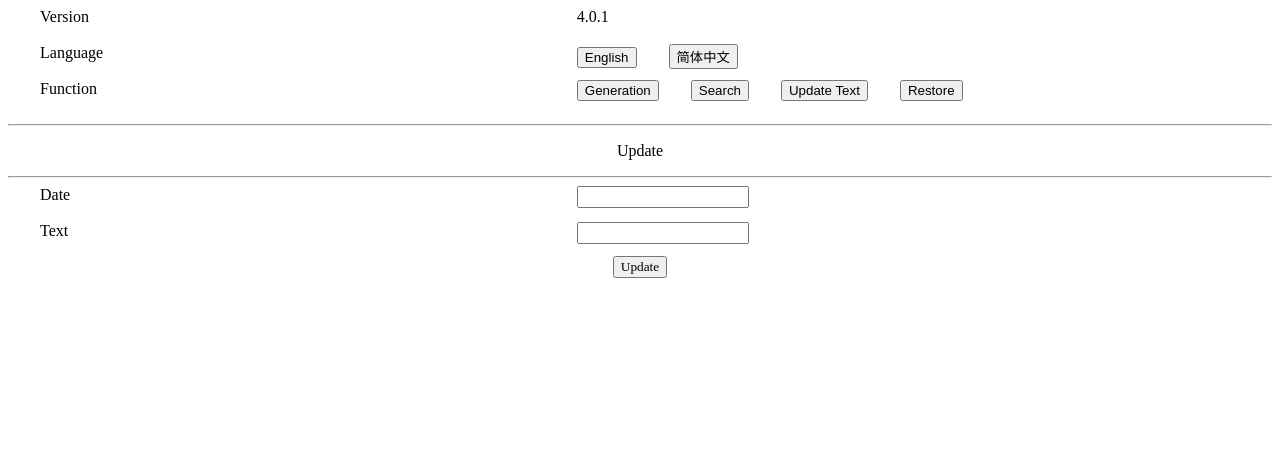
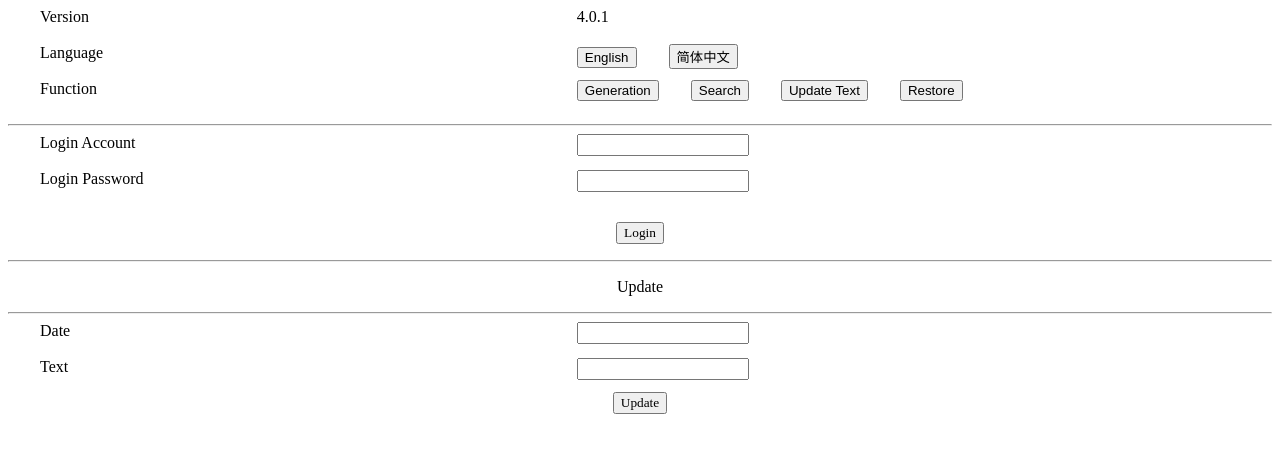
Before and after one commit to AnestLarry/AccountManagerWithFlask, a Flask app: page /update/ in a window 1280 px wide. Shown: the top 453 px of the page. Run offline with Flask 2, Linux system fonts and the light colour scheme; parts of the project's set-up code (start-up, migrations or seed data) failed here and were passed over.

Commit message:
login div add

```diff
--- a/amf_globals.py
+++ b/amf_globals.py
@@ -12,5 +12,6 @@ urls = {'index': '/',
 "Update_Text":"/Update_Text",
 "Delete_Item":"/Delete_Item",
 "Restore":"/Restore/",
-"Restore_zh":"/Restore/?language=zh"
+"Restore_zh":"/Restore/?language=zh",
+"Login":"/Login/",
 }
--- a/templates/nav.html
+++ b/templates/nav.html
@@ -36,8 +36,8 @@
             {% else %}
             <a href="{{ get_urls('index') }}"><button>English</button></a>&emsp;&emsp;<a href="{{ get_urls('index_zh') }}"><button> 简体中文</button></a>
             {% endif %}
-		</div>
-	</div>
+        </div>
+    </div>
 	<br><br>
 	<div id="function-nav" >
         <div id="function-label" style="width:45%;float:left;">
@@ -57,4 +57,43 @@
         </div>
         {% endif %}
 	</div>
-	<br><br>
+    <br><br><hr>
+    {% if is_Login=="True" %}
+    <div id="login-nav">
+        <div id="login-account-label" style="width:45%;float:left;">
+            {% if language=="zh" %}
+            &emsp;&emsp;用户名
+            {% else %}
+            &emsp;&emsp;User's name
+            {% endif %}
+		</div>
+        <div id="login-account-div" style="width:45%;float:left;">
+            <span>{{login_username}}</span>&emsp;&emsp;<input type="button" value="Logout" id="login-button-logout"/>
+        </div>
+    </div>
+    {% else %}
+    <div id="login-nav">
+        <div id="login-account-label" style="width:45%;float:left;">
+            {% if language=="zh" %}
+            &emsp;&emsp;登录帐号
+            {% else %}
+            &emsp;&emsp;Login Account
+            {% endif %}
+		</div>
+        <div id="login-account-div" style="width:45%;float:left;">
+            <input type="text" id="login-account"/>
+        </div>
+        <br><br>
+        <div id="login-password-label" style="width:45%;float:left;">
+            {% if language=="zh" %}
+            &emsp;&emsp;登录密码
+            {% else %}
+            &emsp;&emsp;Login Password
+            {% endif %}
+		</div>
+        <div id="login-password-div" style="width:45%;float:left;">
+            <input type="password" id="login-password"/>
+        </div>
+        <br><br><p align="center"><input type="button" value="Login" id="login-button-login"/></p>
+    {% endif %}
+	</div>
```
